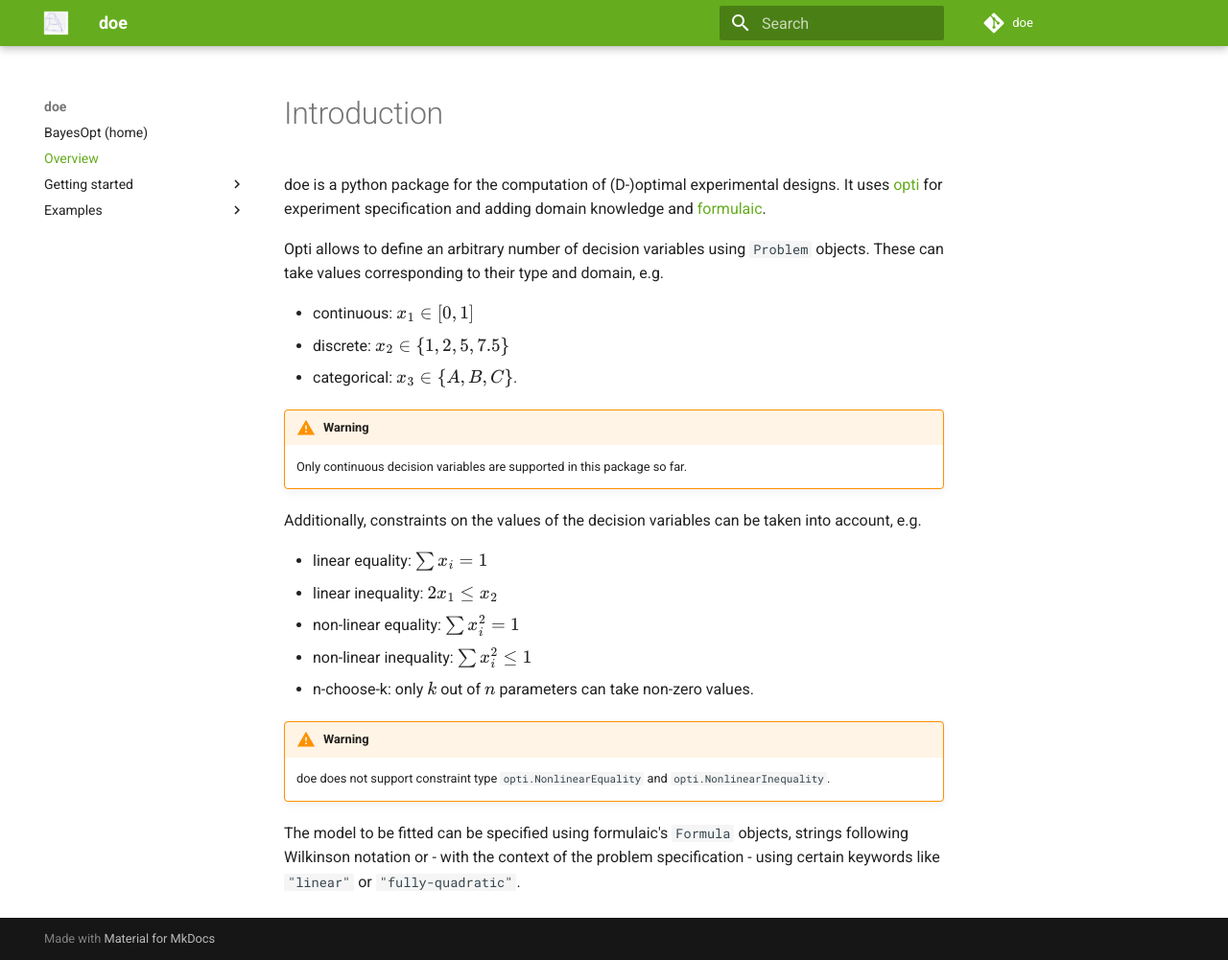
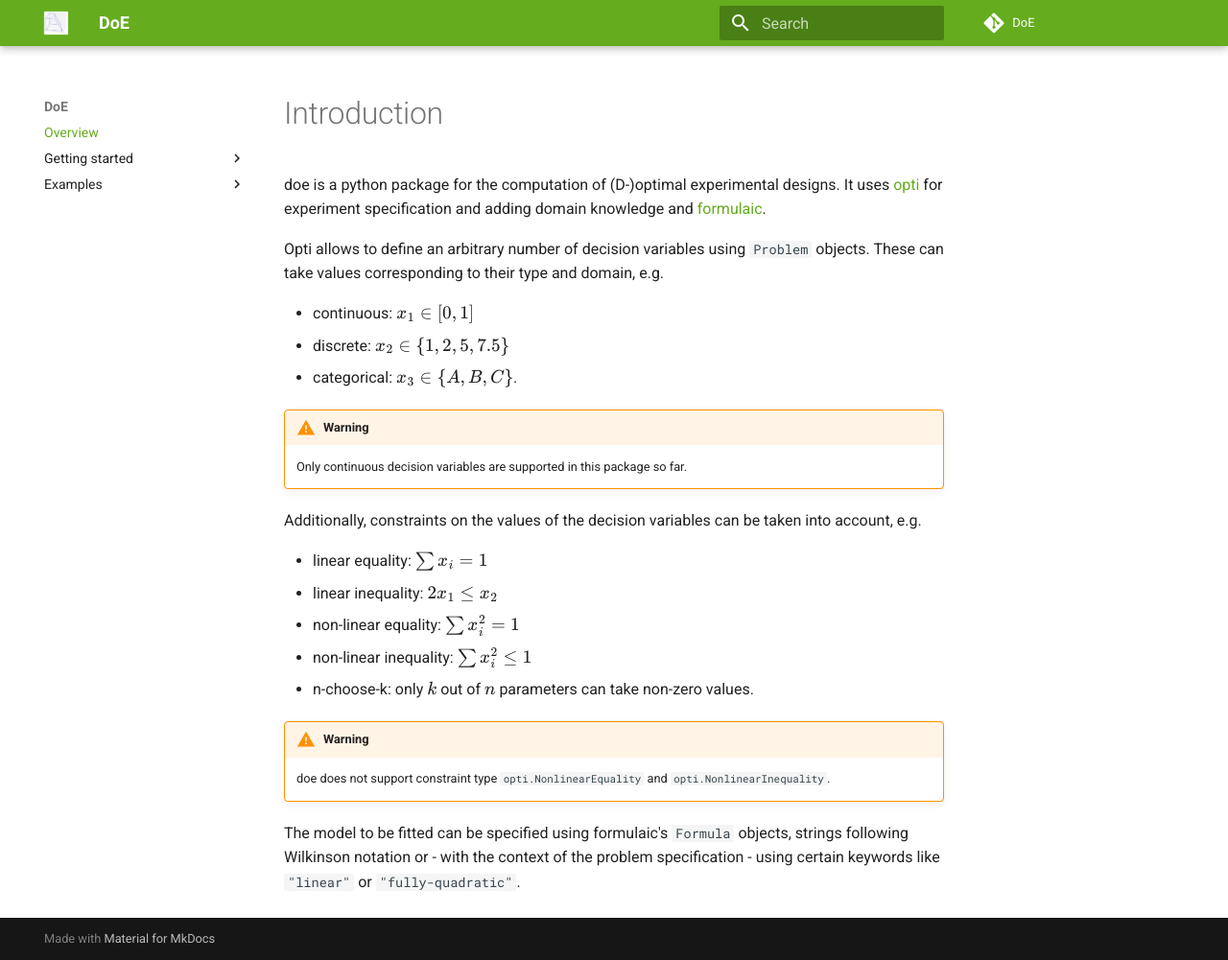
Before and after one commit to basf/doe, an MkDocs documentation site: the page built from docs/index.md, in a window 1280 px wide and 1001 px high. Shown: the whole window at 96% size. Built offline with MkDocs 1.6.1 and Material for MkDocs 9.7.7, drawn with Linux system fonts in a browser that asks for light colours; comment, search, counter and statistics services are not loaded.

Commit message:
fix links in docs

```diff
--- a/mkdocs.yml
+++ b/mkdocs.yml
@@ -1,10 +1,9 @@
-site_name: doe
-site_url: https://bayesopt.docs.basf.net/doe
-repo_name: doe
-repo_url: https://gitlab.roqs.basf.net/bayesopt/doe
+site_name: DoE
+site_url: https://basf.github.io/doe
+repo_name: DoE
+repo_url: https://github.com/basf/doe
 
 nav:
-  - BayesOpt (home): https://bayesopt.docs.basf.net
   - Overview: index.md
   - Getting started:
     - Install: install.md
@@ -18,7 +17,7 @@
 
 theme:
   name: material
-  repo_url: https://gitlab.roqs.basf.net/bayesopt/doe
+  repo_url: https://github.com/basf/doe
   logo: assets/logo.PNG
   favicon: assets/logo.PNG
   features:
```
